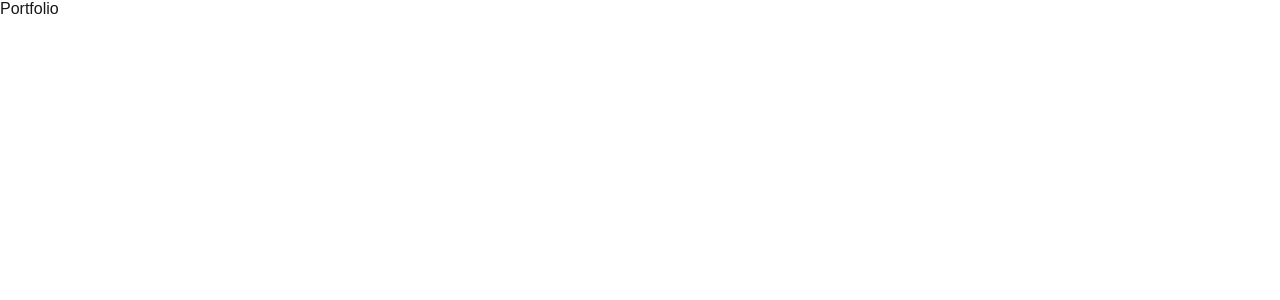
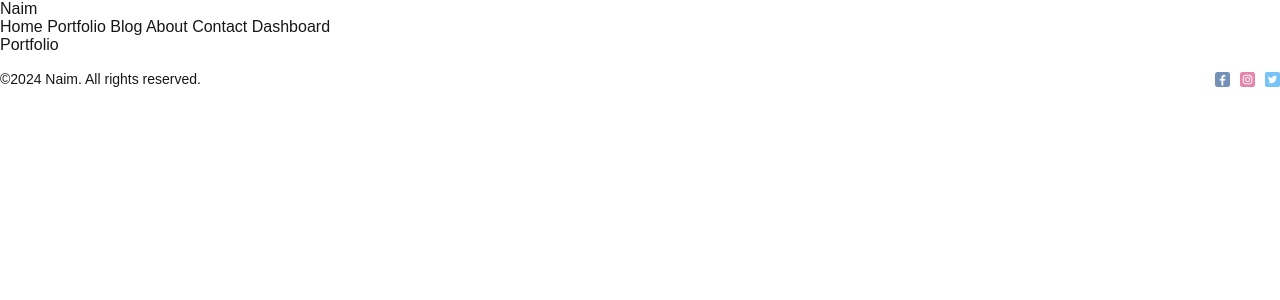
Before and after one commit to Naim000007/next-js-blog, a Next.js app: page /dashboard/portfolio in a window 1280 px wide. Shown: the top 300 px of the page. Built offline with nearby package versions, Linux system fonts and the light colour scheme.

Commit message:
added a footer

```diff
--- a/src/app/layout.js
+++ b/src/app/layout.js
@@ -1,5 +1,7 @@
 import localFont from "next/font/local";
 import "./globals.css";
+import Navbar from "@/components/navbar/Navbar";
+import Footer from "@/components/Footer/Footer";
 
 const geistSans = localFont({
   src: "./fonts/GeistVF.woff",
@@ -21,7 +23,9 @@ export default function RootLayout({ children }) {
   return (
     <html lang="en">
       <body className={`${geistSans.variable} ${geistMono.variable}`}>
+        <Navbar />
         {children}
+        <Footer />
       </body>
     </html>
   );
--- /dev/null
+++ b/src/components/Footer/Footer.jsx
@@ -0,0 +1,18 @@
+import React from "react";
+import styles from "./footer.module.css";
+import Image from "next/image";
+
+const Footer = () => {
+    return (
+        <div className={styles.container}>
+            <div>©2024 Naim. All rights reserved.</div>
+            <div className={styles.social}>
+                <Image src="/1.png" width={15} height={15} className={styles.icon} alt="Facebook Account" />
+                <Image src="/2.png" width={15} height={15} className={styles.icon} alt="Instgram" />
+                <Image src="/3.png" width={15} height={15} className={styles.icon} alt="Twiter" />
+            </div>
+        </div>
+    );
+};
+
+export default Footer;
--- /dev/null
+++ b/src/components/Footer/footer.module.css
@@ -0,0 +1,18 @@
+.container {
+    height: 50px;
+    font-size: 14px;
+    display: flex;
+    align-items: center;
+    justify-content: space-between;
+}
+
+.social {
+    display: flex;
+    align-items: center;
+    gap: 10px;
+}
+
+.icon {
+    opacity: 0.6;
+    cursor: pointer;
+}
--- /dev/null
+++ b/src/components/navbar/Navbar.jsx
@@ -0,0 +1,50 @@
+import Link from "next/link";
+
+const links = [
+    {
+        id: 1,
+        title: "Home",
+        url: "/",
+    },
+    {
+        id: 2,
+        title: "Portfolio",
+        url: "/portfolio",
+    },
+    {
+        id: 3,
+        title: "Blog",
+        url: "/blog",
+    },
+    {
+        id: 4,
+        title: "About",
+        url: "/about",
+    },
+    {
+        id: 5,
+        title: "Contact",
+        url: "/contact",
+    },
+    {
+        id: 6,
+        title: "Dashboard",
+        url: "/dashboard",
+    },
+];
+const Navbar = () => {
+    return (
+        <div>
+            <Link href="/">Naim</Link>
+            <div>
+                {
+                    links.map(link => (
+                        <Link key={link.id} href={link.url}>{link.title} </Link>
+                    ))
+                }
+            </div>
+        </div>
+    )
+}
+
+export default Navbar
```
Also changed, not shown: src/app/blog/[id]/page.js (added, +9 -0 lines), src/app/portfolio/page.js (added, +9 -0 lines).
